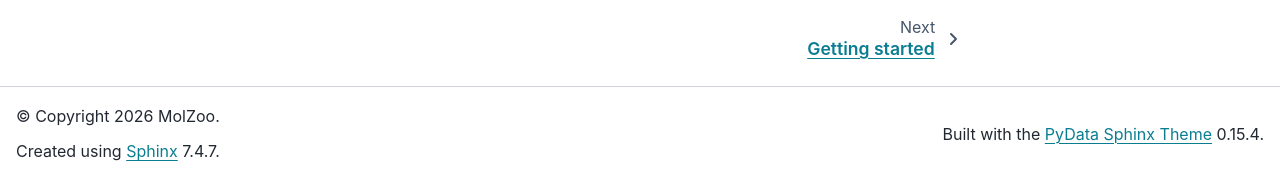
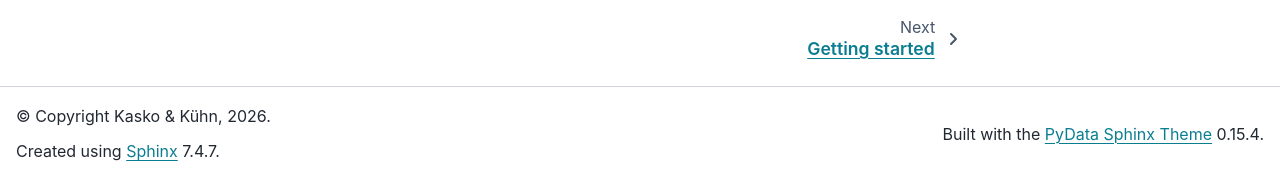
Before and after one commit to PantheraPaulus/hrHSA-public, a Sphinx documentation site: the page built from docs/index.md, in a window 1280 px wide and 945 px high. Shown: the part 765-942 px from the top of the window. Built offline with Sphinx 7.4.7 and the PyData theme 0.15.4, drawn with Linux system fonts in a browser that asks for light colours.

Commit message:
Update copyright and GitHub URL in conf.py

```diff
--- a/docs/conf.py
+++ b/docs/conf.py
@@ -22,7 +22,7 @@
 # ---------------------------------------------------------------------------
 
 project = "hrHSA"
-copyright = "2026 MolZoo"
+copyright = "Kasko & Kühn, 2026"
 author = "Paul Kasko, Lubov Kabo, and Ralph Kühn"
 release = "0.1.0"
 
@@ -78,7 +78,7 @@
     "icon_links": [
         {
             "name": "GitHub",
-            "url": "https://github.com/YOUR-GITHUB-NAME/YOUR-REPOSITORY",
+            "url": "https://github.com/PantheraPaulus/hrHSA-public",
             "icon": "fa-brands fa-github",
         }
     ],
```
